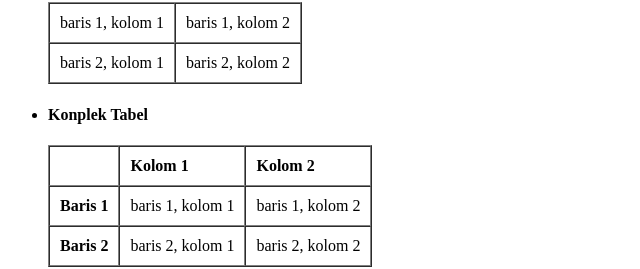
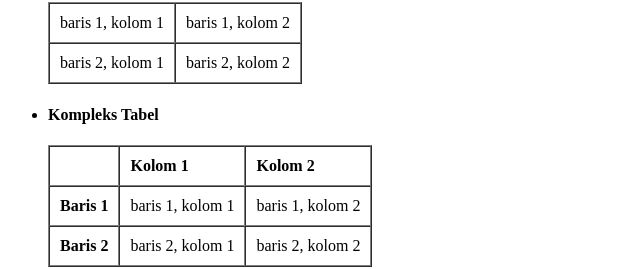
Before and after one commit to Erlan-w/Belajar-HTML, a plain HTML site: page index.html in a window 1280 px wide. Shown: the part 160-429 px from the top of the page, 0-640 px from the left. Drawn offline with Linux system fonts and the light colour scheme.

Commit message:
Memperbaiki tampilan README.md part 3

```diff
--- a/index.html
+++ b/index.html
@@ -28,7 +28,7 @@
       </li>
 
       <li>
-        <h4>Konplek Tabel</h4>
+        <h4>Kompleks Tabel</h4>
         <table border="1" cellspacing="0" cellpadding="10">
           <thead>
             <tr>
```
Also changed, not shown: 1 other file.
